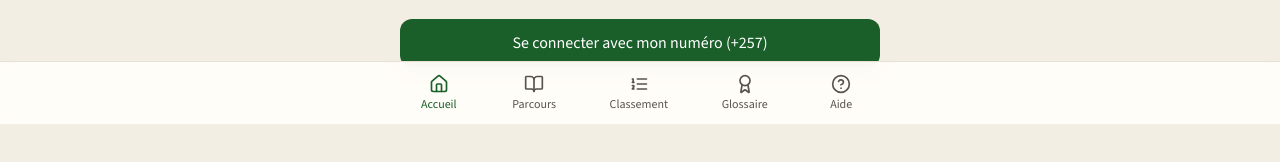
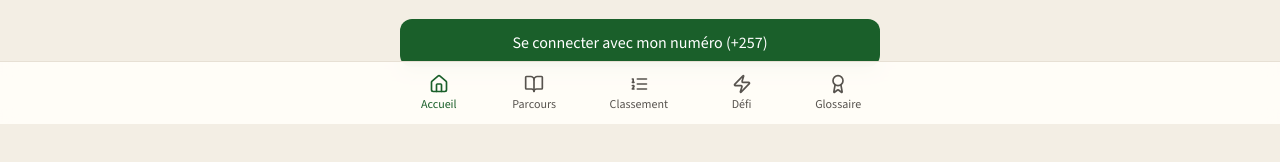
Before and after one commit to edric77/Ingoma, a React (Vite) app: page / in a window 1280 px wide. Shown: the part 676-838 px from the top of the page. Built offline with nearby package versions, Linux system fonts and the light colour scheme.

Commit message:
feat: add daily challenge route and nav

```diff
--- a/src/App.tsx
+++ b/src/App.tsx
@@ -1,5 +1,5 @@
 import { Routes, Route, NavLink, useLocation } from 'react-router-dom'
-import { BookOpen, Home, ListOrdered, HelpCircle, Award } from 'lucide-react'
+import { BookOpen, Home, ListOrdered, HelpCircle, Award, Zap } from 'lucide-react'
 import { LogoWithText } from './components/Logo'
 import { cn } from './lib/utils'
 import HomePage from './pages/Home'
@@ -13,6 +13,7 @@ import RankingPage from './pages/Ranking'
 import ProfilePage from './pages/Profile'
 import TutorPage from './pages/Tutor'
 import CertificatePage from './pages/Certificate'
+import DailyPage from './pages/Daily'
 import { useEffect } from 'react'
 import { touchActivity } from './lib/progress'
 
@@ -52,8 +53,8 @@ function AppShell({ children }: { children: React.ReactNode }) {
             <NavItem to="/" icon={Home} label="Accueil" />
             <NavItem to="/parcours/commande-publique" icon={BookOpen} label="Parcours" />
             <NavItem to="/classement" icon={ListOrdered} label="Classement" />
+            <NavItem to="/defi" icon={Zap} label="Défi" />
             <NavItem to="/glossaire" icon={Award} label="Glossaire" />
-            <NavItem to="/tuteur" icon={HelpCircle} label="Aide" />
           </div>
         </nav>
       )}
@@ -101,6 +102,7 @@ export default function App() {
         <Route path="/profil" element={<ProfilePage />} />
         <Route path="/tuteur" element={<TutorPage />} />
         <Route path="/certificat/:slug" element={<CertificatePage />} />
+        <Route path="/defi" element={<DailyPage />} />
       </Routes>
     </AppShell>
   )
```
